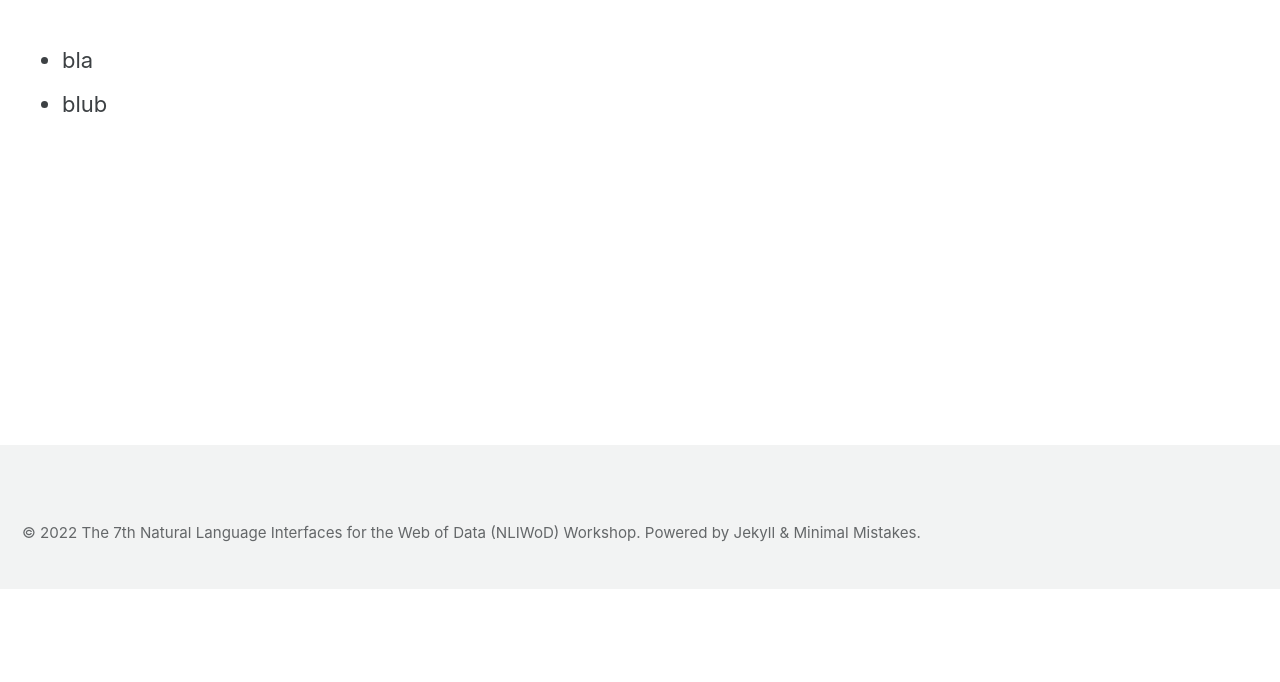
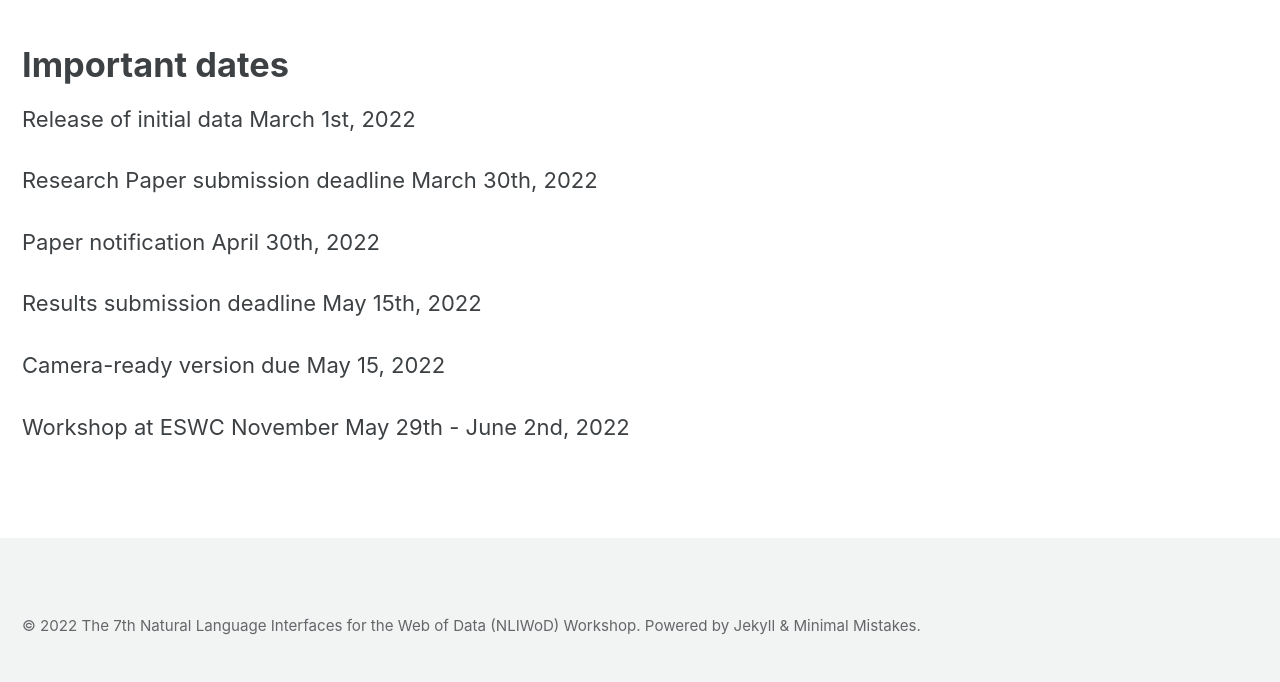
Before and after one commit to semantic-systems/nliwod-workshop, a Jekyll site: the page built from important-dates.md, in a window 1280 px wide. Shown: the part 311-993 px from the top of the page. Built offline with Jekyll 4.4.1, drawn with Linux system fonts in a browser that asks for light colours; cached includes are drawn as plain includes; before the commit the page ends 900 px from its top, so only the background shows below that.

Commit message:
Adding important dates

```diff
--- a/important-dates.md
+++ b/important-dates.md
@@ -5,5 +5,16 @@ permalink: /important-dates.html
 ref: important-dates
 ---
 
-* bla
-* blub
+# Important dates
+
+Release of initial data March 1st, 2022
+
+Research Paper submission deadline March 30th, 2022
+
+Paper notification April 30th, 2022
+
+Results submission deadline May 15th, 2022
+
+Camera-ready version due May 15, 2022
+
+Workshop at ESWC November May 29th - June 2nd, 2022
```
